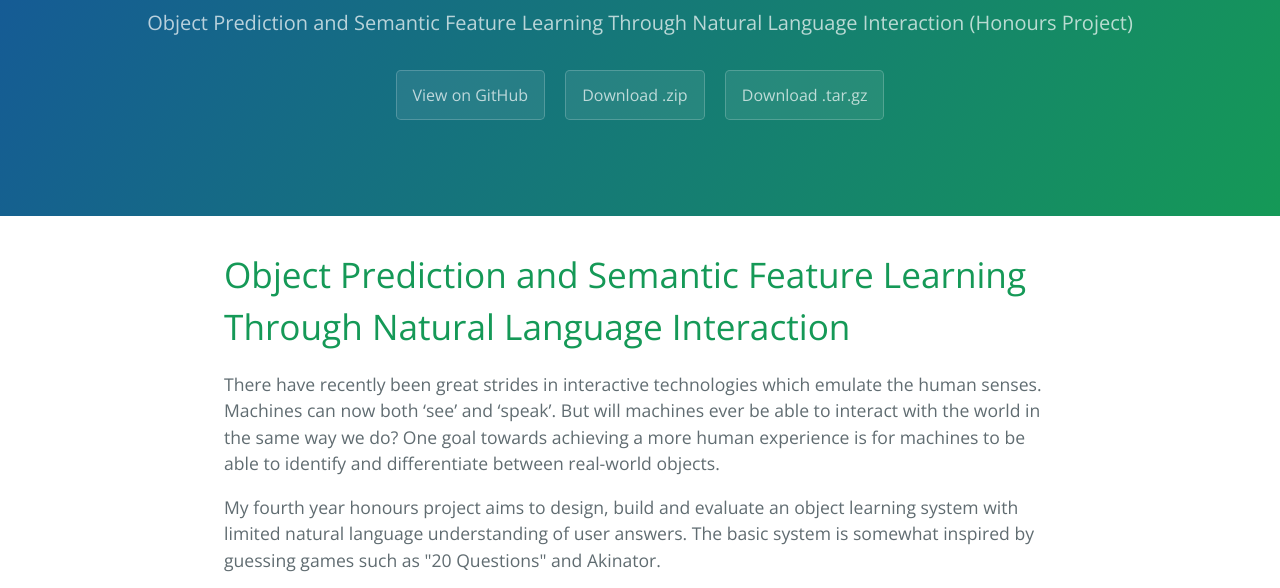
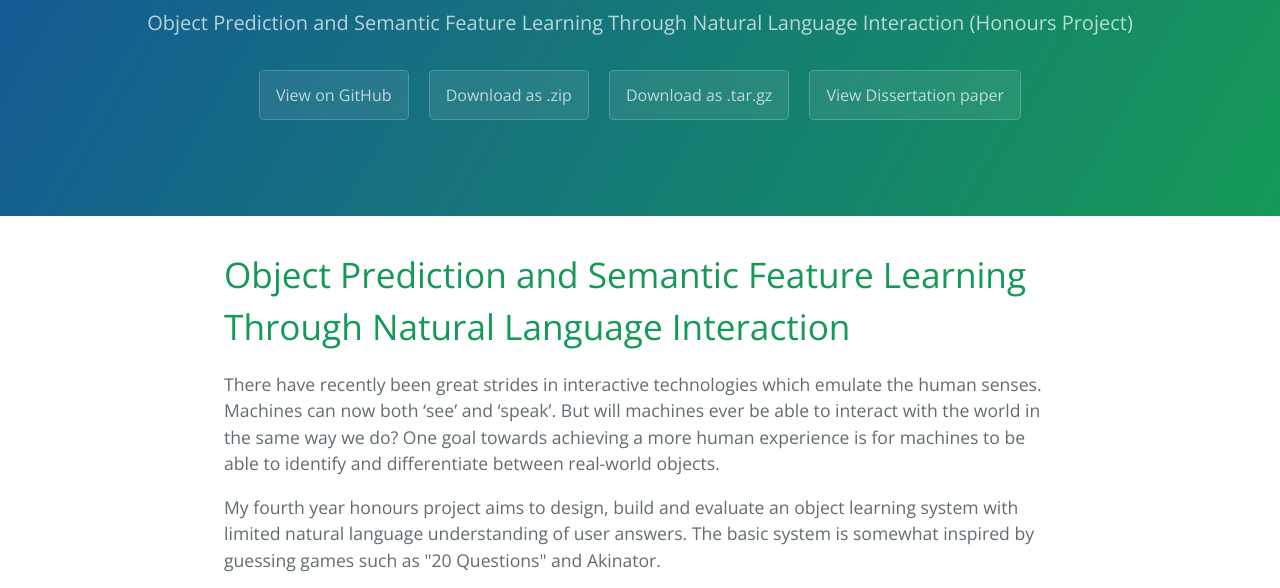
Before and after one commit to khal93/ObjectLearner, a plain HTML site: page index.html in a window 1280 px wide. Shown: the part 167-755 px from the top of the page. Drawn offline with nearby package versions, Linux system fonts and the light colour scheme.

Commit message:
Added dissertation link

```diff
--- a/index.html
+++ b/index.html
@@ -14,8 +14,10 @@
       <h1 class="project-name">Object-learner</h1>
       <h2 class="project-tagline">Object Prediction and Semantic Feature Learning Through Natural Language Interaction (Honours Project)</h2>
       <a href="https://github.com/khaleeqahmad/object-learner" class="btn">View on GitHub</a>
-      <a href="https://github.com/khaleeqahmad/object-learner/zipball/master" class="btn">Download .zip</a>
-      <a href="https://github.com/khaleeqahmad/object-learner/tarball/master" class="btn">Download .tar.gz</a>
+      <a href="https://github.com/khaleeqahmad/object-learner/zipball/master" class="btn">Download as .zip</a>
+      <a href="https://github.com/khaleeqahmad/object-learner/tarball/master" class="btn">Download as .tar.gz</a>
+      <a href="dissertation.pdf" class="btn">View Dissertation paper</a>
+
     </section>
 
     <section class="main-content">
```
Also changed, not shown: 1 other file.
